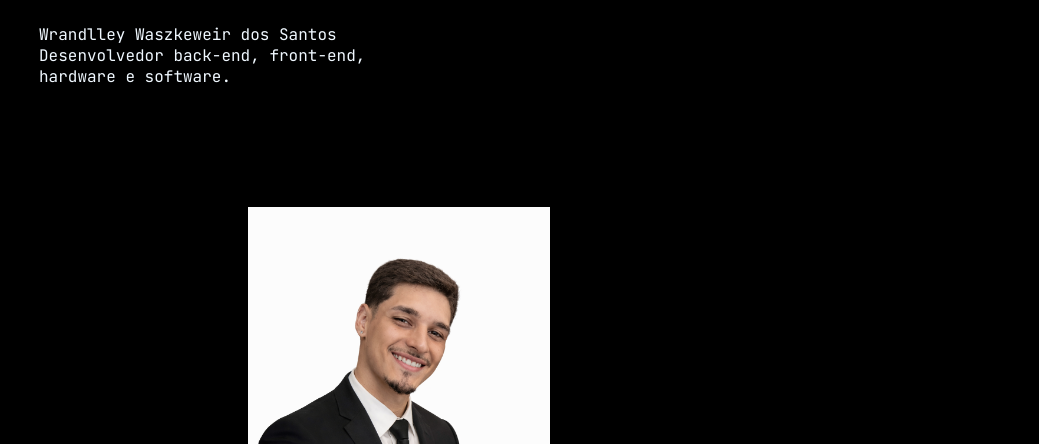
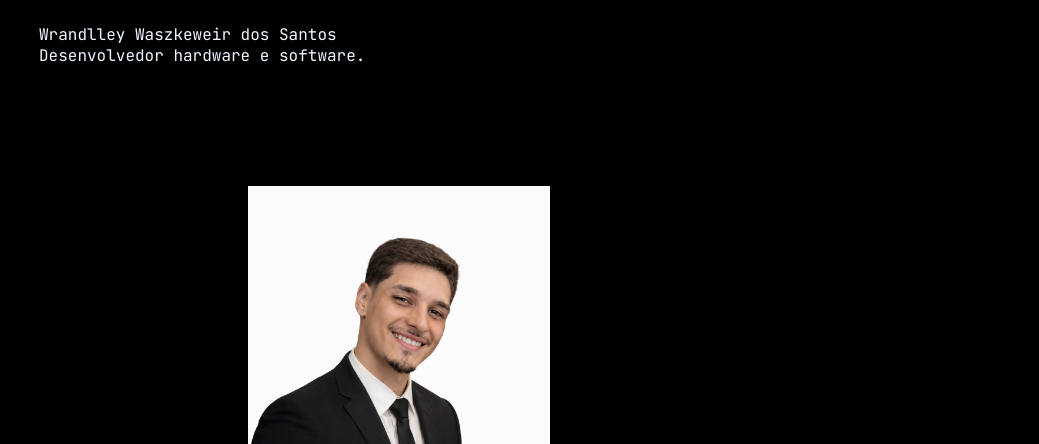
Before and after one commit to Wrandlley/Portfolio, a plain HTML site: page index.html in a window 1280 px wide. Shown: the part 656-1100 px from the top of the page, without its empty margins (241-1280 px from the left). Drawn offline with nearby package versions, Linux system fonts and the light colour scheme.

Commit message:
Atualizaçao dev

```diff
--- a/index.html
+++ b/index.html
@@ -70,8 +70,7 @@
                         <h1>Olá, seja bem vindo(a) ao meu portfólio.</h1>
                         <div class="paragrafo">
                             <p>Wrandlley Waszkeweir dos Santos</p>
-                            <p>Desenvolvedor back-end, front-end,</p>
-                            <p>hardware e software.</p>
+                            <p>Desenvolvedor hardware e software.</p>
                         </div>
 
                         <div class="btn-contato">
```
